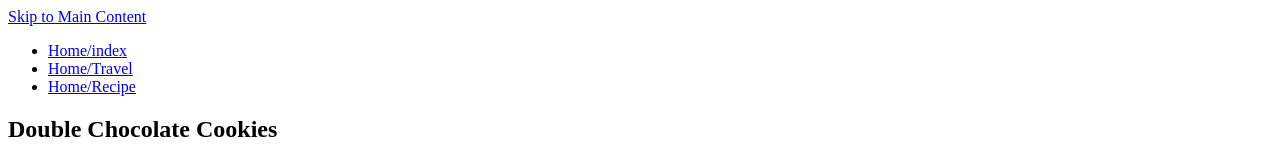
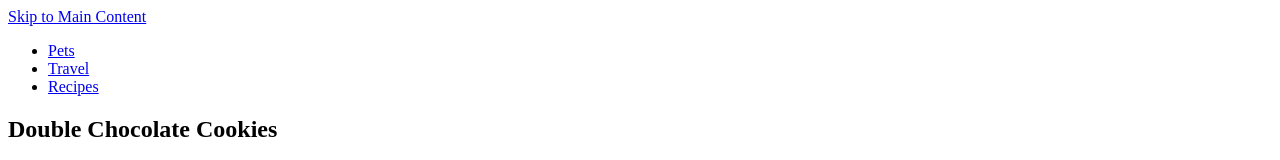
Before and after one commit to ERICQA0201/starter_html, a plain HTML site: page recipes.html in a window 1280 px wide. Shown: the top 160 px of the page. Drawn offline with Linux system fonts and the light colour scheme; grey boxes are pictures that could not be loaded.

Commit message:
fix the title of the nav

```diff
--- a/recipes.html
+++ b/recipes.html
@@ -10,9 +10,9 @@
     <a href = "#main">Skip to Main Content</a>
     <nav>
         <ul>
-            <li><a href="index.html">Home/index</a></li>
-            <li><a href="travel.html">Home/Travel</a></li>
-            <li><a href="recipes.html">Home/Recipe</a></li>
+            <li><a href="index.html">Pets</a></li>
+            <li><a href="travel.html">Travel</a></li>
+            <li><a href="recipes.html">Recipes</a></li>
         </ul>
     </nav>
     <main id = "main">
```
Also changed, not shown: index.html (+1 -1 lines), travel.html (+3 -3 lines).
